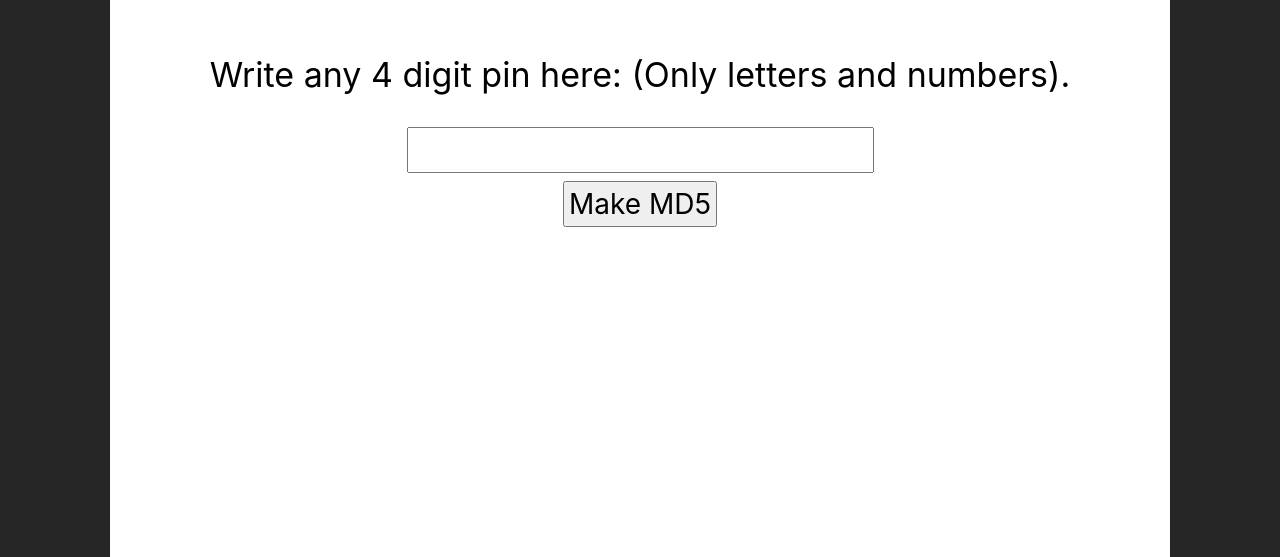
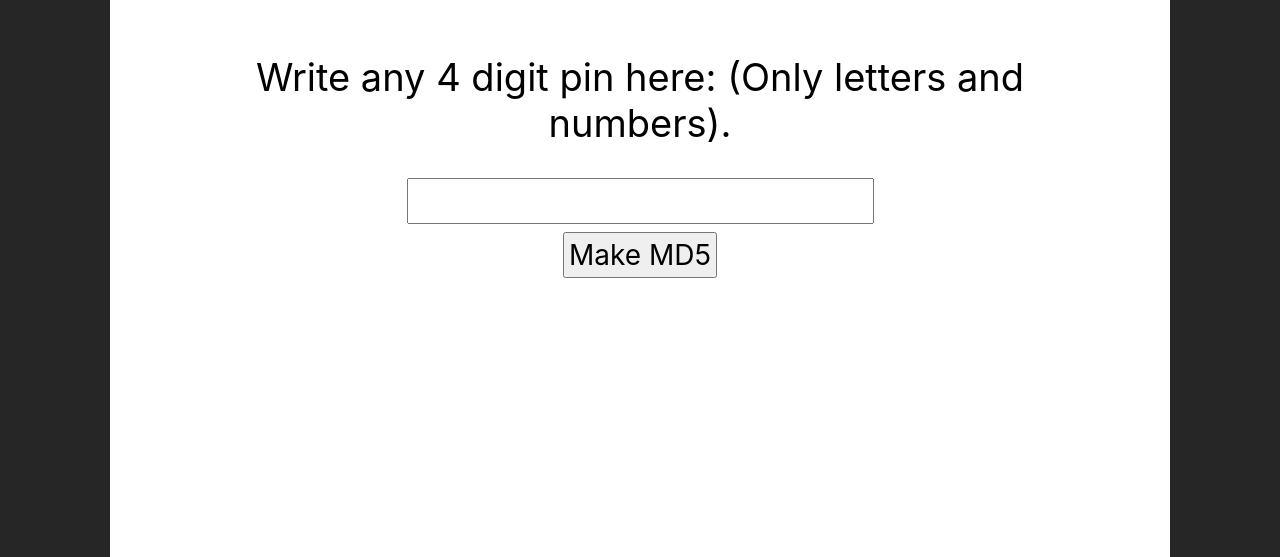
Before and after one commit to eamon0989/hashing, a plain HTML site: page index.html in a window 1280 px wide. Shown: the part 243-800 px from the top of the page. Drawn offline with Linux system fonts and the light colour scheme.

Commit message:
another font size change

```diff
--- a/style.css
+++ b/style.css
@@ -76,7 +76,7 @@ p {
     display: grid;
     text-justify:inter-word;
     /* padding: 0.2rem; */
-    font-size: calc(0.5rem + 2.5vmin);
+    font-size: calc(0.5rem + 3vmin);
     text-align: center;
 
 }
```
